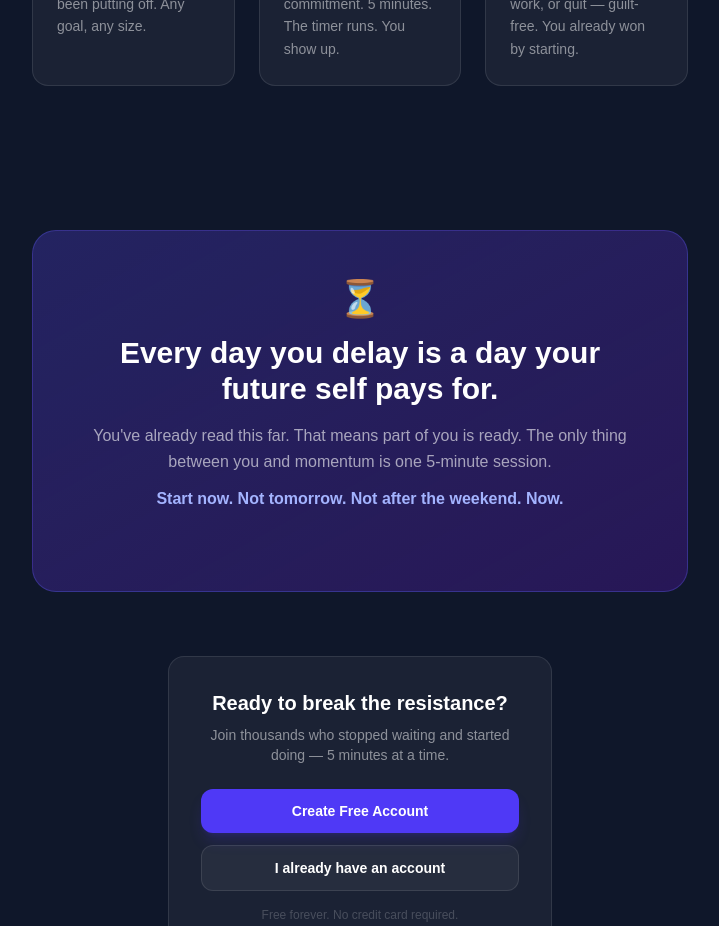
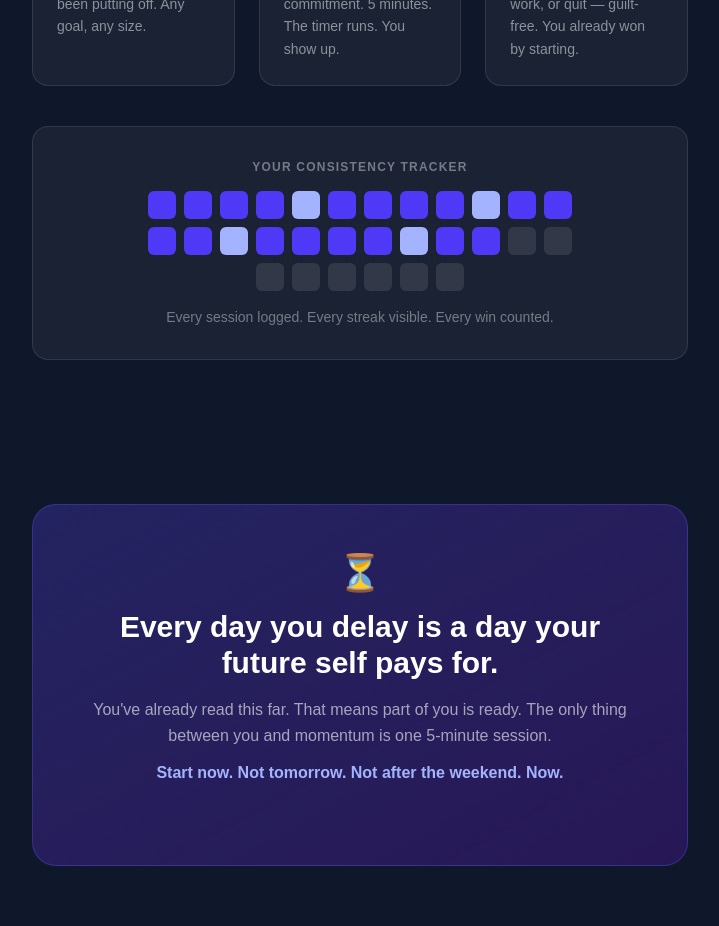
Before and after one commit to goldenbird4750/FirstFive, a Next.js app: page / in a window 1280 px wide. Shown: the part 1620-2546 px from the top of the page, without its empty margins (280-999 px from the left). Built offline with nearby package versions, Linux system fonts and the light colour scheme.

Commit message:
add traker on landing page

```diff
--- a/src/app/page.tsx
+++ b/src/app/page.tsx
@@ -117,8 +117,28 @@ export default function LandingPage() {
           ))}
         </div>
 
-
-
+<div className="mt-10 bg-white/5 border border-white/10 rounded-2xl p-8 text-center">
+          <p className="text-white/40 text-xs uppercase tracking-widest mb-4 font-semibold">
+            Your consistency tracker
+          </p>
+          <div className="flex justify-center gap-2 flex-wrap max-w-md mx-auto mb-4">
+            {Array.from({ length: 30 }).map((_, i) => (
+              <div
+                key={i}
+                className={`w-7 h-7 rounded-md ${
+                  i < 22
+                    ? i % 5 === 4
+                      ? "bg-indigo-300"
+                      : "bg-indigo-600"
+                    : "bg-white/10"
+                }`}
+              />
+            ))}
+          </div>
+          <p className="text-white/40 text-sm">
+            Every session logged. Every streak visible. Every win counted.
+    </p>
+    </div>
       </section>
 
       {/* URGENCY */}
```
